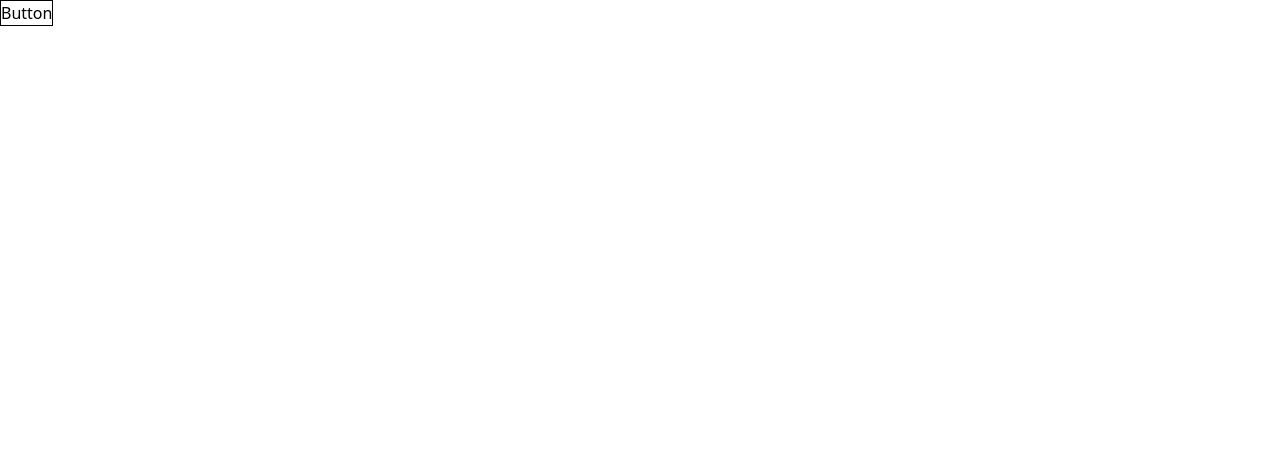
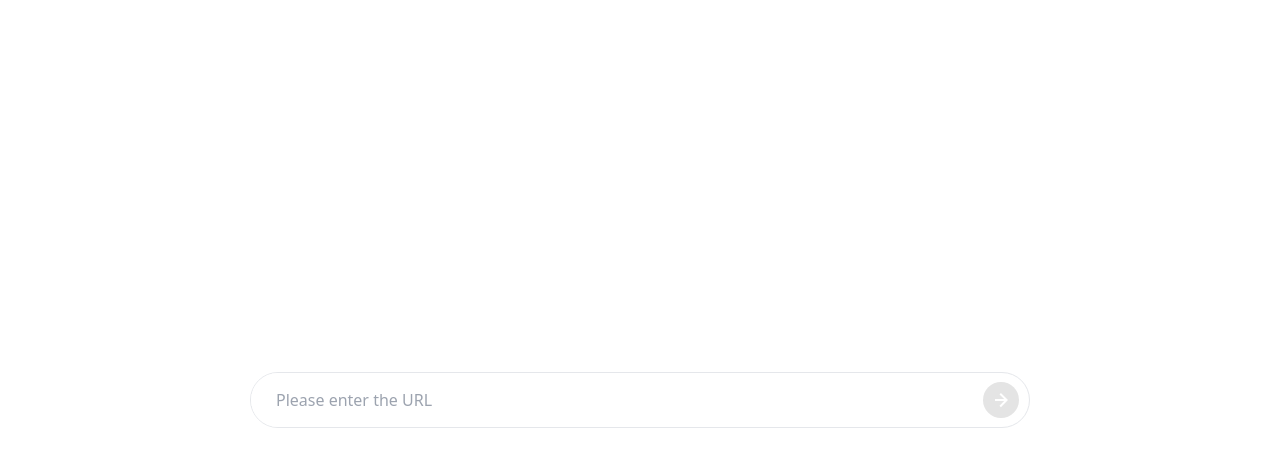
Before and after one commit to alex-reinfoce/social-card, a Next.js app: page / in a window 1280 px wide. Shown: the top 466 px of the page. Built offline with nearby package versions, Linux system fonts and the light colour scheme.

Commit message:
Upgrade pnpm lockfile to version 9.0 and refactor app/page.tsx to include InputBox component with state management.

```diff
--- a/app/page.tsx
+++ b/app/page.tsx
@@ -1,9 +1,13 @@
-import { Button } from "@/component/button";
+"use client";
+import { InputBox } from "@/component/input-box";
+import { useState } from "react";
 
 export default function Home() {
+  const [value, setValue] = useState("");
+
   return (
-    <div className="flex">
-      <Button />
+    <div className="flex flex-col items-center justify-center h-screen">
+      <InputBox value={value} onChange={setValue} />
     </div>
   );
 }
--- /dev/null
+++ b/component/input-box/index.tsx
@@ -0,0 +1,67 @@
+"use client";
+
+import { tv } from "tailwind-variants";
+
+interface InputBoxProps {
+  value: string;
+  onChange: (value: string) => void;
+}
+
+const iconBox = tv({
+  base: "w-[36px] h-[36px] rounded-full flex items-center justify-center bg-[#e4e4e4] mr-[10px] cursor-pointer",
+  variants: {
+    active: {
+      true: "bg-black",
+    },
+  },
+});
+
+export const InputBox = ({ value, onChange }: InputBoxProps) => {
+  const valid = Boolean(value.trim());
+
+  return (
+    <div className="w-[780px] bg-white rounded-[36px] border border-[E7E9ED] transition-all duration-300 hover:shadow-[0_0_40px_#0000000f] overflow-hidden flex items-center">
+      <input
+        placeholder="Please enter the URL"
+        type="text"
+        className="flex-1 leading-[54px] px-[25px] outline-none"
+        value={value}
+        onChange={(e) => onChange(e.currentTarget.value)}
+        autoComplete="off"
+        autoCapitalize="off"
+        autoCorrect="off"
+        spellCheck="false"
+        data-form-type="other"
+        data-lpignore="true"
+        aria-label="Twitter URL input"
+        role="textbox"
+        list="no-list"
+      />
+      <div className={iconBox({ active: valid })}>
+        <svg
+          width="13px"
+          height="15px"
+          viewBox="0 0 13 15"
+          version="1.1"
+          xmlns="http://www.w3.org/2000/svg"
+        >
+          <g stroke="none" strokeWidth="1" fill="none" fillRule="evenodd">
+            <g
+              id="Twitter-giveaway-tool-index"
+              transform="translate(-1311, -566)"
+              fill="#FFFFFF"
+              fillRule="nonzero"
+            >
+              <g id="Search" transform="translate(565, 545)">
+                <polygon
+                  id="Enter"
+                  points="755.17193 27.07111 750.515 22.41422 751.92921 21 759.00033 28.07111 751.92921 35.14211 750.515 33.72791 755.17183 29.07111 746.00003 29.07121 746 27.07121"
+                ></polygon>
+              </g>
+            </g>
+          </g>
+        </svg>
+      </div>
+    </div>
+  );
+};
```
Also changed, not shown: 1 other file (tests, documents, lock files or other folders).
